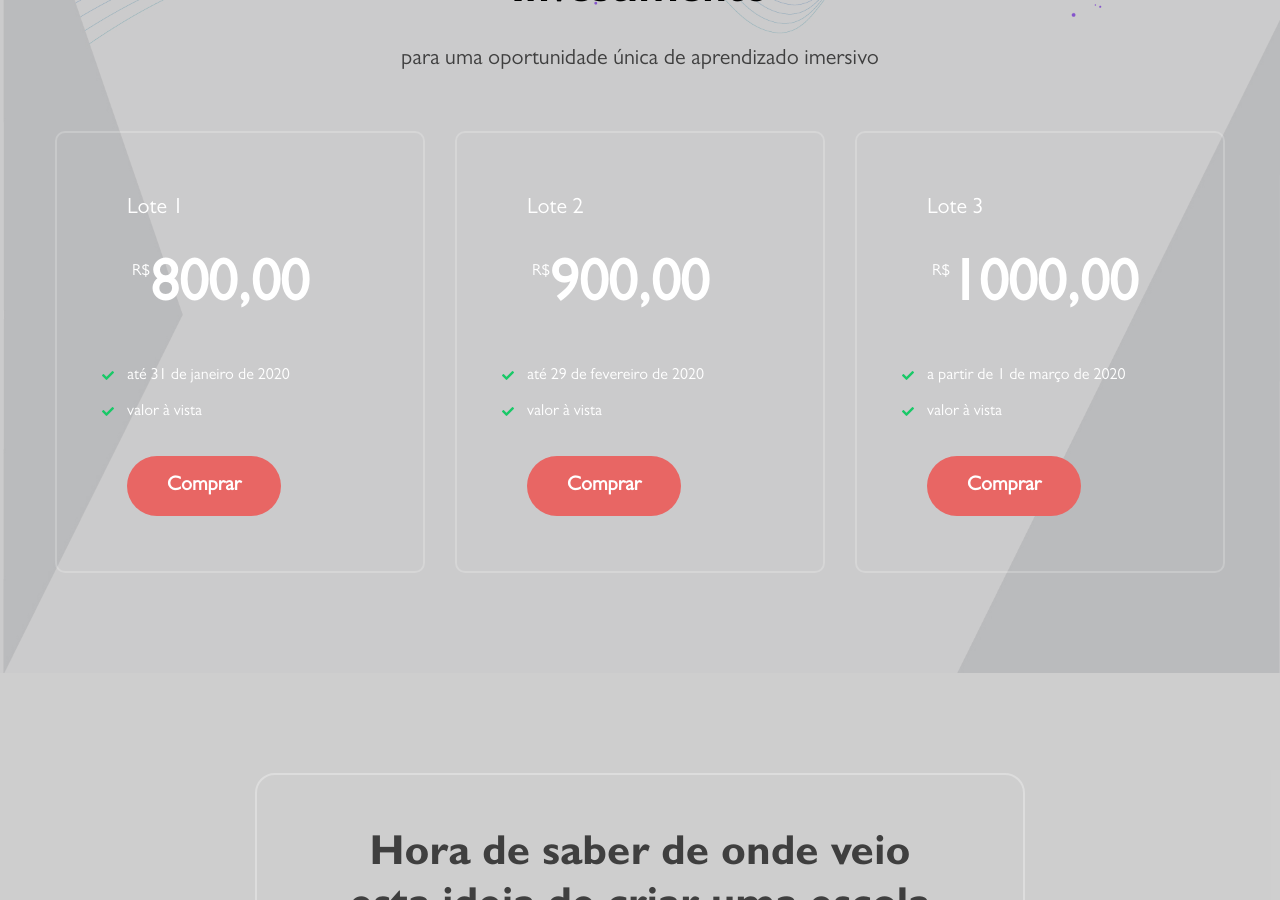
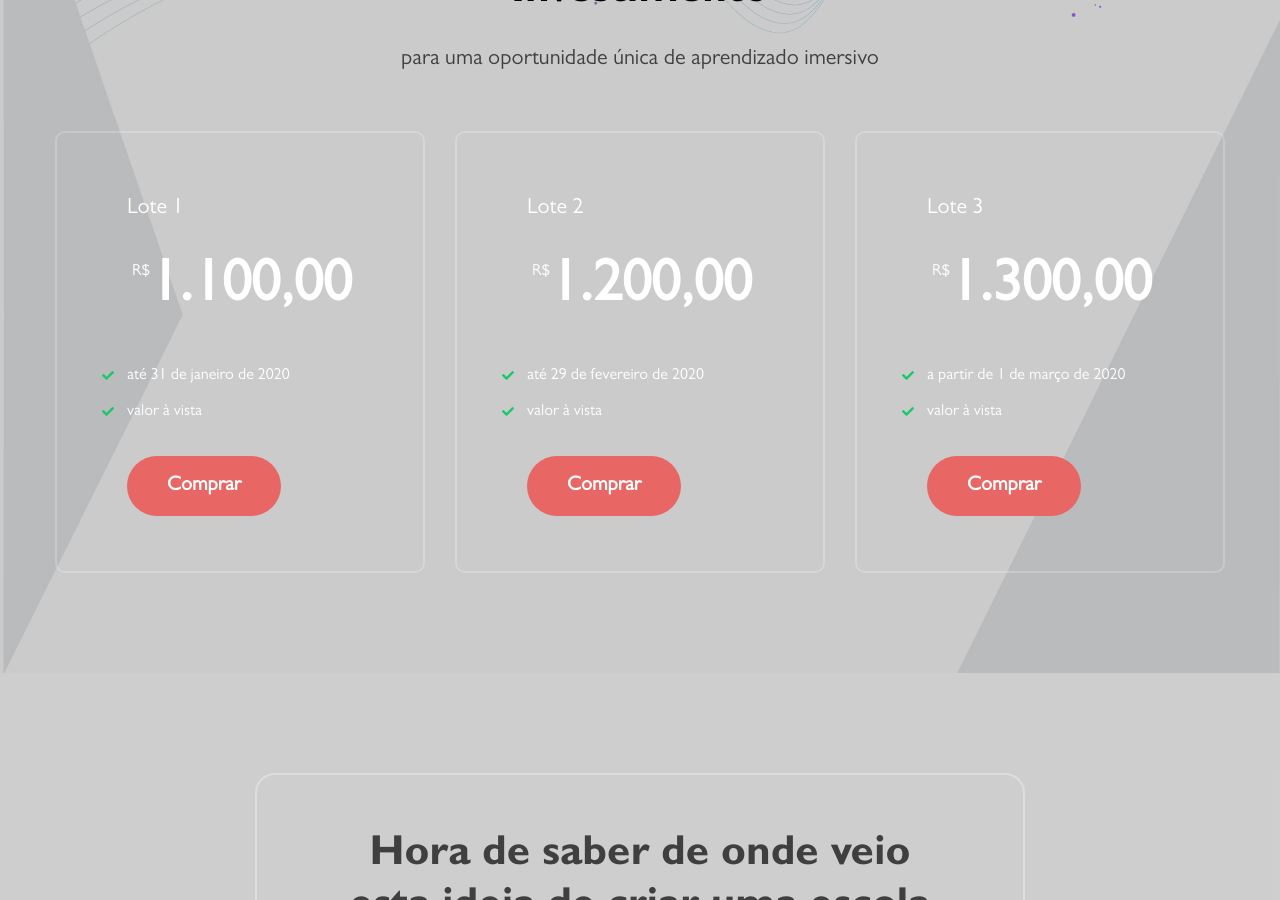
Before and after one commit to LiloZone/academy-site, a Jekyll site: the page built from _posts/2020-05-01-orquestra.md, in a window 1280 px wide and 900 px high, scrolled down 3041 px. Built offline with Jekyll 4.4.1, drawn with Linux system fonts in a browser that asks for light colours; nearby versions of some CDN libraries.

Commit message:
Update projeto.html

```diff
--- a/_layouts/projeto.html
+++ b/_layouts/projeto.html
@@ -341,7 +341,7 @@
                             <div class="f-22 title" data-aos-duration="600" data-aos="fade-down" data-aos-delay="0">Lote 1</div>
                             <div class="mt-30 mb-40 f-58 d-flex align-items-start price" data-aos-duration="600" data-aos="fade-down" data-aos-delay="0">
                                 <div class="mt-1 ml-5 f-16">R$</div>
-                                <b>800,00</b>
+                                <b>1.100,00</b>
 
                             </div>
                             <ul class="px-0" data-aos-duration="600" data-aos="fade-down" data-aos-delay="0">
@@ -358,7 +358,7 @@
                             <div class="f-22 title" data-aos-duration="600" data-aos="fade-down" data-aos-delay="150">Lote 2</div>
                             <div class="mt-30 mb-40 f-58 d-flex align-items-start price" data-aos-duration="600" data-aos="fade-down" data-aos-delay="150">
                                 <div class="mt-1 ml-5 f-16">R$</div>
-                                <b>900,00</b>
+                                <b>1.200,00</b>
                             </div>
                             <ul class="px-0" data-aos-duration="600" data-aos="fade-down" data-aos-delay="150">
                                 <li class="mb-10">até 29 de fevereiro de 2020</li>
@@ -374,7 +374,7 @@
                             <div class="f-22 title" data-aos-duration="600" data-aos="fade-down" data-aos-delay="300">Lote 3</div>
                             <div class="mt-30 mb-40 f-58 d-flex align-items-start price" data-aos-duration="600" data-aos="fade-down" data-aos-delay="300">
                                 <div class="mt-1 ml-5 f-16">R$</div>
-                                <b>1000,00</b>
+                                <b>1.300,00</b>
                             </div>
                             <ul class="px-0" data-aos-duration="600" data-aos="fade-down" data-aos-delay="300">
                                 <li class="mb-10">a partir de 1 de março de 2020</li>
```
